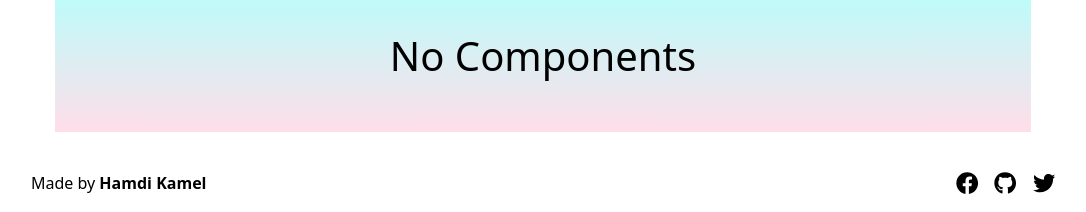
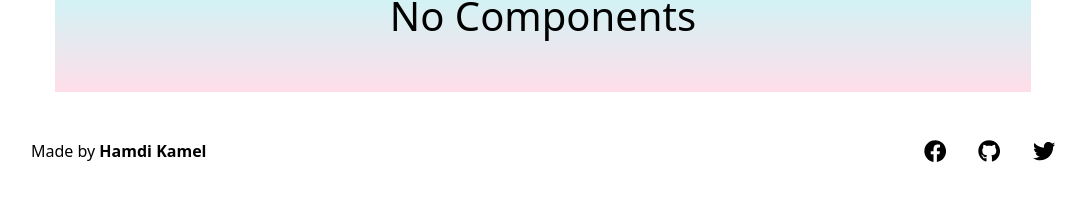
Before and after one commit to hamdi4-beep/design-system, a React (Vite) app: page / in a window 1280 px wide. Shown: the part 1496-1708 px from the top of the page, without its empty margins (97-1183 px from the left). After the commit the page ends 1687 px from the top, so only its background shows below. Built offline with nearby package versions, Linux system fonts and the light colour scheme.

Commit message:
improved code structure

```diff
--- /dev/null
+++ b/src/sass/globals/_buttons.scss
@@ -0,0 +1,27 @@
+.default {
+    background-color: #4158D0;
+    background-image: linear-gradient(43deg, #4158D0 0%, #C850C0 46%, #FFCC70 100%);
+    color: white;
+}
+
+.squares {
+    position: relative;
+
+    &::before,
+    &::after {
+        content: '';
+        display: block;
+        position: absolute;
+        inset: 0;
+        border: 1px solid black;
+    }
+
+    &::before {
+        rotate: -5deg;
+    }
+
+    &::after {
+        rotate: 5deg;
+        border-color: white;
+    }
+}
--- a/src/sass/globals/_footer.scss
+++ b/src/sass/globals/_footer.scss
@@ -1,10 +1,10 @@
 footer {
     background-color: white;
     color: #000;
-    padding: 1em;
+    padding: 1.5em;
 
     .social-links {
         display: flex;
-        gap: 1rem;
+        gap: 2rem;
     }
 }
--- a/src/sass/globals/_header.scss
+++ b/src/sass/globals/_header.scss
@@ -1,6 +1,12 @@
 header {
     text-align: center;
     align-items: center;
+    margin-block: 2em;
+
+    h1 {
+        font-size: 2rem;
+        text-align: center;
+    }
 
     .user {
         display: flex;
--- a/src/sass/globals/_index.scss
+++ b/src/sass/globals/_index.scss
@@ -1,4 +1,5 @@
 @forward 'default';
 @forward 'header';
-@forward 'main';
+@forward 'section';
+@forward 'buttons';
 @forward 'footer';
--- a/src/sass/globals/_main.scss
+++ b/src/sass/globals/_section.scss
@@ -1,7 +1,6 @@
-main {
-    margin-top: 3em;
+section {
 
-    section:not(:last-of-type) {
+    &:not(:last-of-type) {
         margin-bottom: 3em;
     }
 
@@ -58,34 +57,6 @@ main {
             text-align: center;
             margin-top: 2em;
 
-            .default {
-                background-color: #4158D0;
-                background-image: linear-gradient(43deg, #4158D0 0%, #C850C0 46%, #FFCC70 100%);
-                color: white;
-            }
-
-            .squares {
-                position: relative;
-
-                &::before,
-                &::after {
-                    content: '';
-                    display: block;
-                    position: absolute;
-                    inset: 0;
-                    border: 1px solid black;
-                }
-
-                &::before {
-                    rotate: -5deg;
-                }
-
-                &::after {
-                    rotate: 5deg;
-                    border-color: white;
-                }
-            }
-
             input {
                 width: 100%;
             }
--- a/src/sass/index.scss
+++ b/src/sass/index.scss
@@ -1,12 +1,6 @@
 @forward 'globals';
 
 $mx-w: 1024px;
-
-h1 {
-    font-size: 2rem;
-    margin-bottom: 1em;
-    text-align: center;
-}
 
 .App,
 .wrapper {
@@ -17,6 +11,7 @@ h1 {
 
 .App {
     padding: 1.5em;
+    padding-top: 0;
 
     &.layer::after {
         content: '';
```
Also changed, not shown: 1 other file (tests, documents, lock files or other folders).
